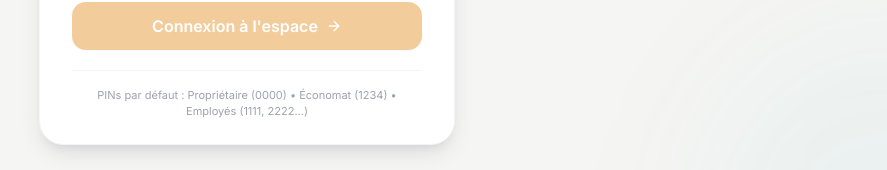
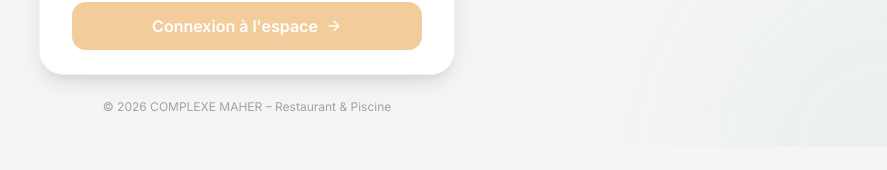
Before and after one commit to midoooo4/maher-stock, a Next.js app: page /login in a window 1280 px wide. Shown: the part 687-857 px from the top of the page, without its empty margins (393-1280 px from the left). After the commit the page ends 834 px from the top, so only its background shows below. Built offline with nearby package versions, Linux system fonts and the light colour scheme; no server answers; the database is empty.

Commit message:
fix: supprimer l'affichage des PINs par defaut sur la page de connexion

```diff
--- a/src/app/login/page.tsx
+++ b/src/app/login/page.tsx
@@ -283,14 +283,7 @@ export default function LoginPage() {
             </Button>
           </form>
 
-          {/* Quick info about default PINs */}
-          <div className="mt-5 pt-4 border-t border-gray-100 text-center">
-            <p className="text-[11px] text-gray-400">
-              {language === 'ar'
-                ? 'رمز PIN الافتراضي: المالك (0000) • المسؤول (1234) • الموظفون (1111, 2222...)'
-                : 'PINs par défaut : Propriétaire (0000) • Économat (1234) • Employés (1111, 2222...)'}
-            </p>
-          </div>
+
         </div>
 
         {/* Footer */}
```
